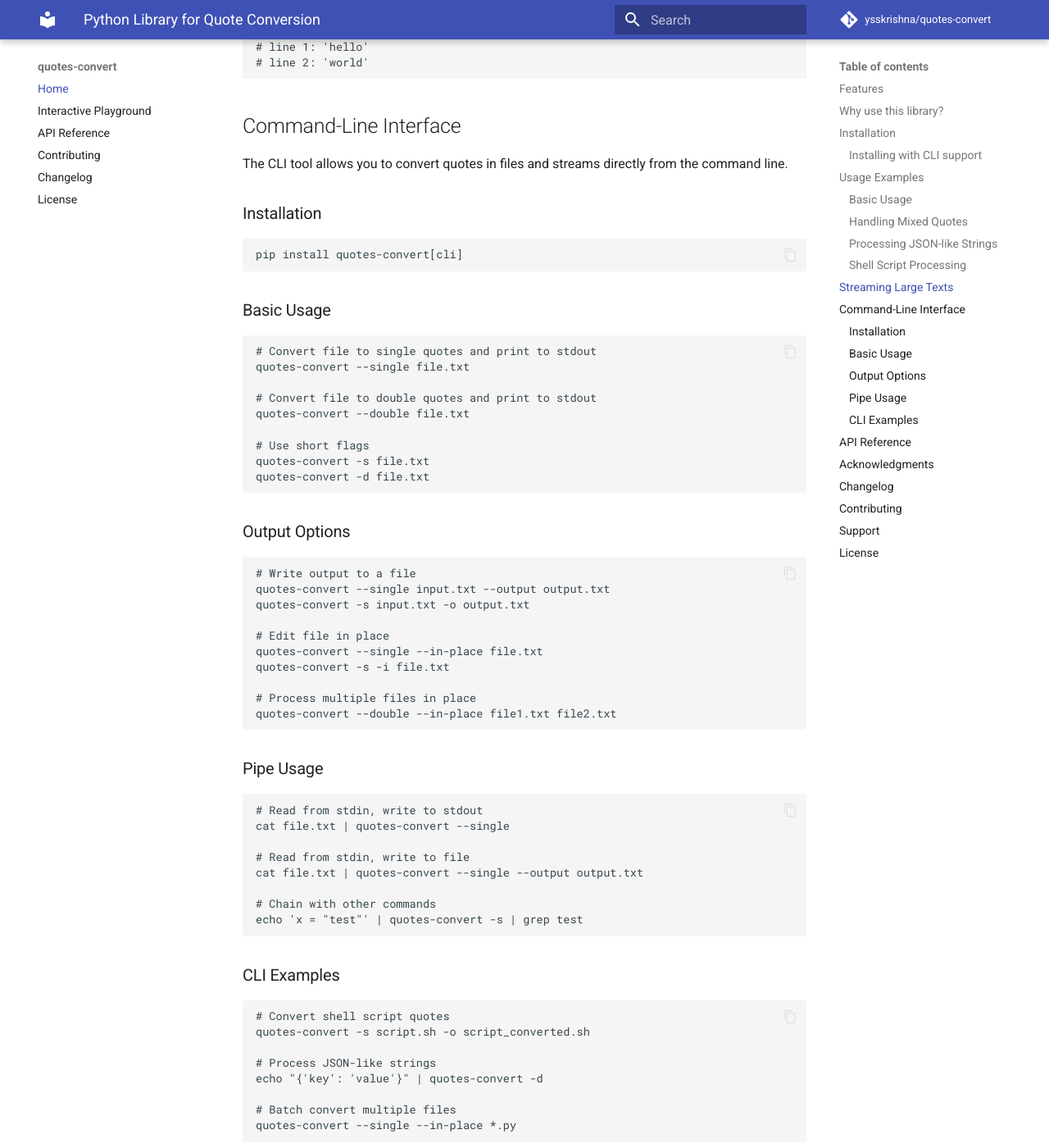
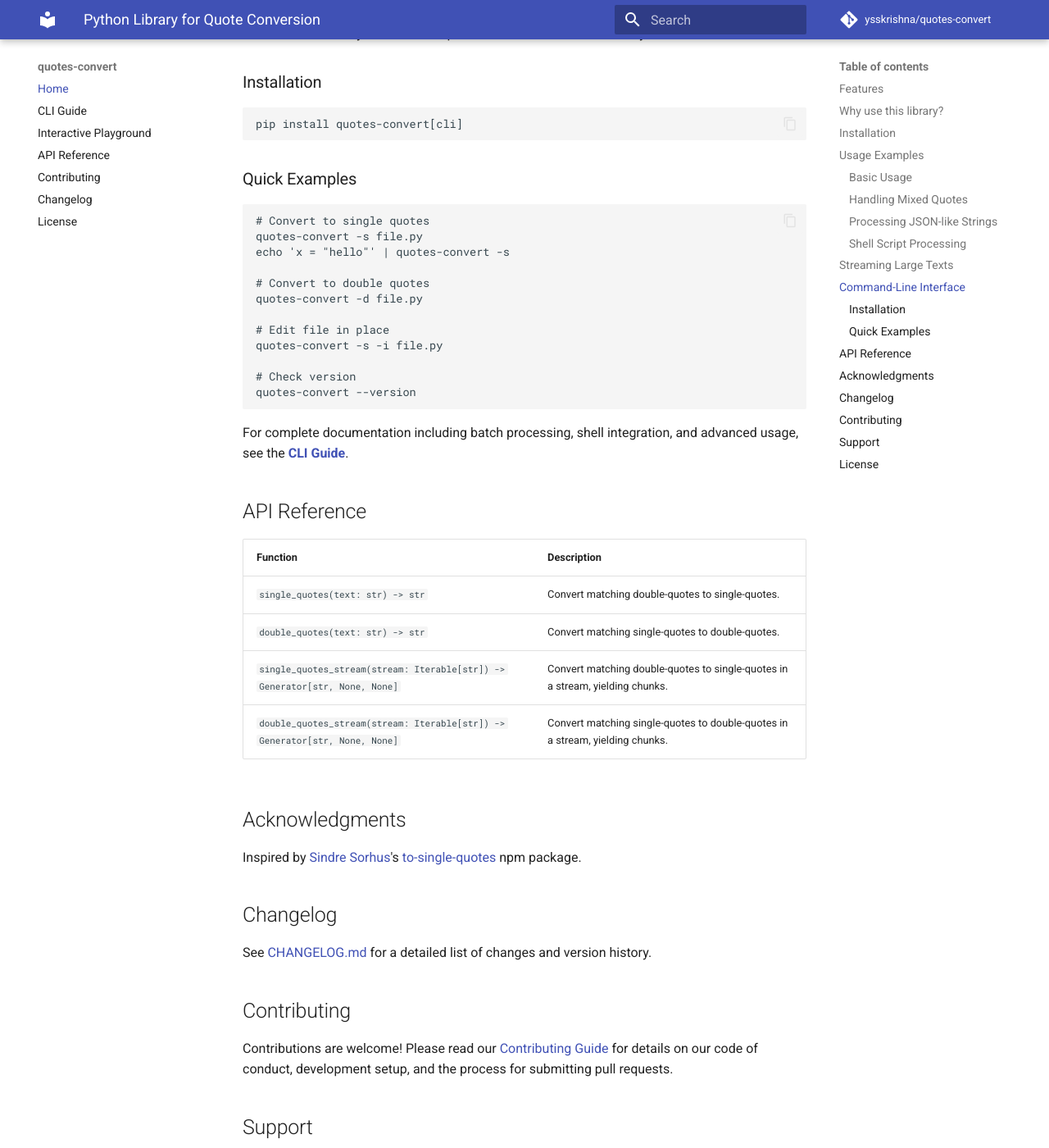
Before and after one commit to ysskrishna/quotes-convert, an MkDocs documentation site: the page built from docs/index.md, in a window 1280 px wide and 1400 px high, scrolled down 2551 px. Shown: the whole window at 82% size. Built offline with MkDocs 1.6.1 and Material for MkDocs 9.7.7, drawn with Linux system fonts in a browser that asks for light colours; comment, search, counter and statistics services are not loaded; some of the changed text lies outside the part shown.

Commit message:
Update CLI related documentation

````diff
--- a/README.md
+++ b/README.md
@@ -41,14 +41,6 @@ fixed    = single_quotes(original)
 
 ```bash
 pip install quotes-convert
-```
-
-### Installing with CLI support
-
-To use the command-line interface, install with the `cli` extra:
-
-```bash
-pip install quotes-convert[cli]
 ```
 
 ## Usage Examples
@@ -129,60 +121,24 @@ The CLI tool allows you to convert quotes in files and streams directly from the
 pip install quotes-convert[cli]
 ```
 
-### Basic Usage
+### Quick Examples
 
 ```bash
-# Convert file to single quotes and print to stdout
-quotes-convert --single file.txt
+# Convert to single quotes
+quotes-convert -s file.py
+echo 'x = "hello"' | quotes-convert -s
 
-# Convert file to double quotes and print to stdout
-quotes-convert --double file.txt
+# Convert to double quotes
+quotes-convert -d file.py
 
-# Use short flags
-quotes-convert -s file.txt
-quotes-convert -d file.txt
+# Edit file in place
+quotes-convert -s -i file.py
+
+# Check version
+quotes-convert --version
 ```
 
-### Output Options
-
-```bash
-# Write output to a file
-quotes-convert --single input.txt --output output.txt
-quotes-convert -s input.txt -o output.txt
-
-# Edit file in place
-quotes-convert --single --in-place file.txt
-quotes-convert -s -i file.txt
-
-# Process multiple files in place
-quotes-convert --double --in-place file1.txt file2.txt
-```
-
-### Pipe Usage
-
-```bash
-# Read from stdin, write to stdout
-cat file.txt | quotes-convert --single
-
-# Read from stdin, write to file
-cat file.txt | quotes-convert --single --output output.txt
-
-# Chain with other commands
-echo 'x = "test"' | quotes-convert -s | grep test
-```
-
-### CLI Examples
-
-```bash
-# Convert shell script quotes
-quotes-convert -s script.sh -o script_converted.sh
-
-# Process JSON-like strings
-echo "{'key': 'value'}" | quotes-convert -d
-
-# Batch convert multiple files
-quotes-convert --single --in-place *.py
-```
+For complete documentation including batch processing, shell integration, and advanced usage, see the **[CLI Guide](https://ysskrishna.github.io/quotes-convert/cli-guide/)**.
 
 ## API Reference
 
--- a/mkdocs.yml
+++ b/mkdocs.yml
@@ -9,6 +9,7 @@ docs_dir: docs
 
 nav:
   - Home: index.md
+  - CLI Guide: cli-guide.md
   - Interactive Playground: playground.md
   - API Reference: api-reference.md
   - Contributing: CONTRIBUTING.md
@@ -53,6 +54,8 @@ extra:
     - strings
     - text-processing
     - streaming
+    - cli
+    - command-line
   google_site_verification: "ICfb1XMVpLJZcn7JdUoaUsNZ-0D8LH1uztDuFd0VNfM"
   og_image: https://raw.githubusercontent.com/ysskrishna/quotes-convert/main/media/og.png
   social:
````
Also changed, not shown: CHANGELOG.md (+23 -0 lines), CLI.md (added, +292 -0 lines), docs/cli-guide.md (added, +15 -0 lines).
